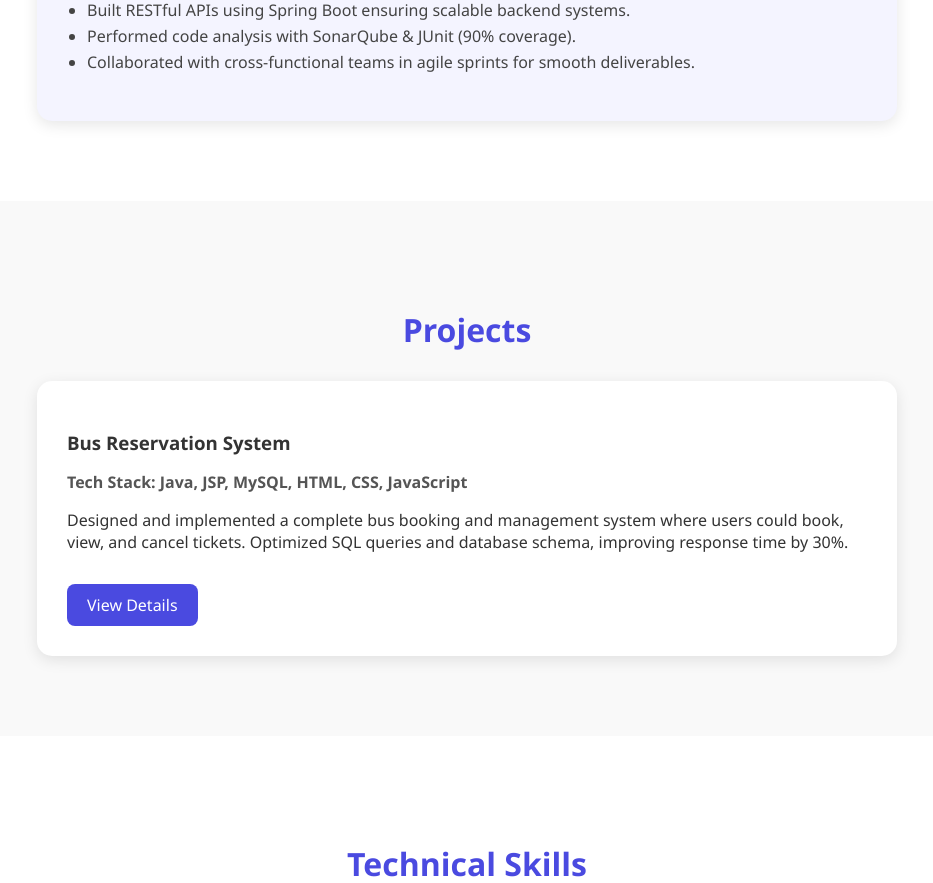
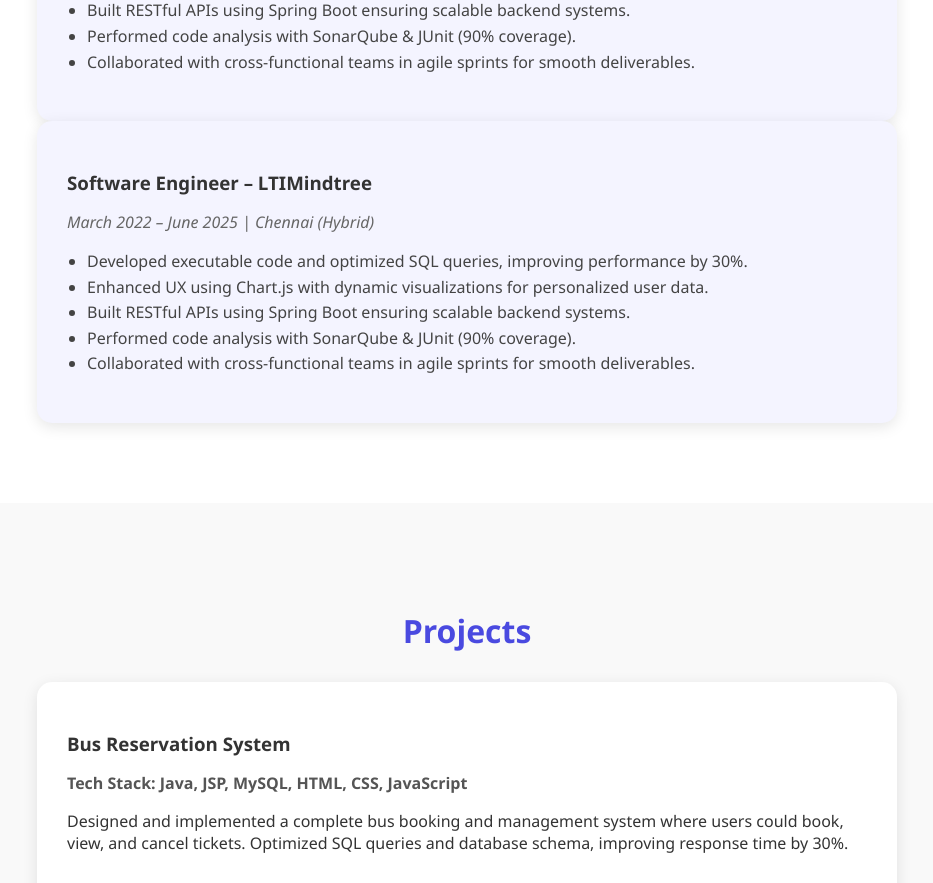
Before and after one commit to pratap8/pratap-portfolio, a React (Create React App) app: page / in a window 1280 px wide. Shown: the part 1360-2243 px from the top of the page, without its empty margins (173-1106 px from the left). Built offline with nearby package versions, Linux system fonts and the light colour scheme.

Commit message:
Initial portfolio commit

```diff
--- a/src/components/Experience.jsx
+++ b/src/components/Experience.jsx
@@ -17,7 +17,19 @@
           <li>Collaborated with cross-functional teams in agile sprints for smooth deliverables.</li>
         </ul>
       </div>
+      <div className="experience-card">
+        <h3>Software Engineer – LTIMindtree</h3>
+        <p className="duration">March 2022 – June 2025 | Chennai (Hybrid)</p>
+        <ul>
+          <li>Developed executable code and optimized SQL queries, improving performance by 30%.</li>
+          <li>Enhanced UX using Chart.js with dynamic visualizations for personalized user data.</li>
+          <li>Built RESTful APIs using Spring Boot ensuring scalable backend systems.</li>
+          <li>Performed code analysis with SonarQube & JUnit (90% coverage).</li>
+          <li>Collaborated with cross-functional teams in agile sprints for smooth deliverables.</li>
+        </ul>
+      </div>
     </section>
+
   );
 };
 
```
